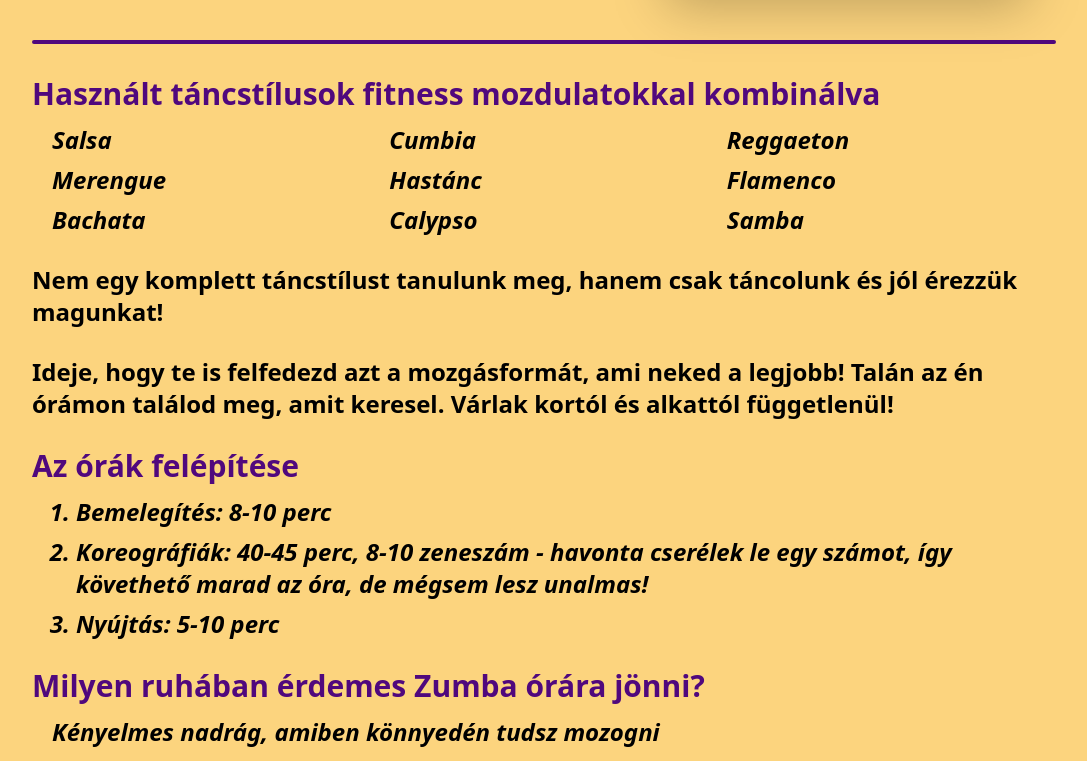
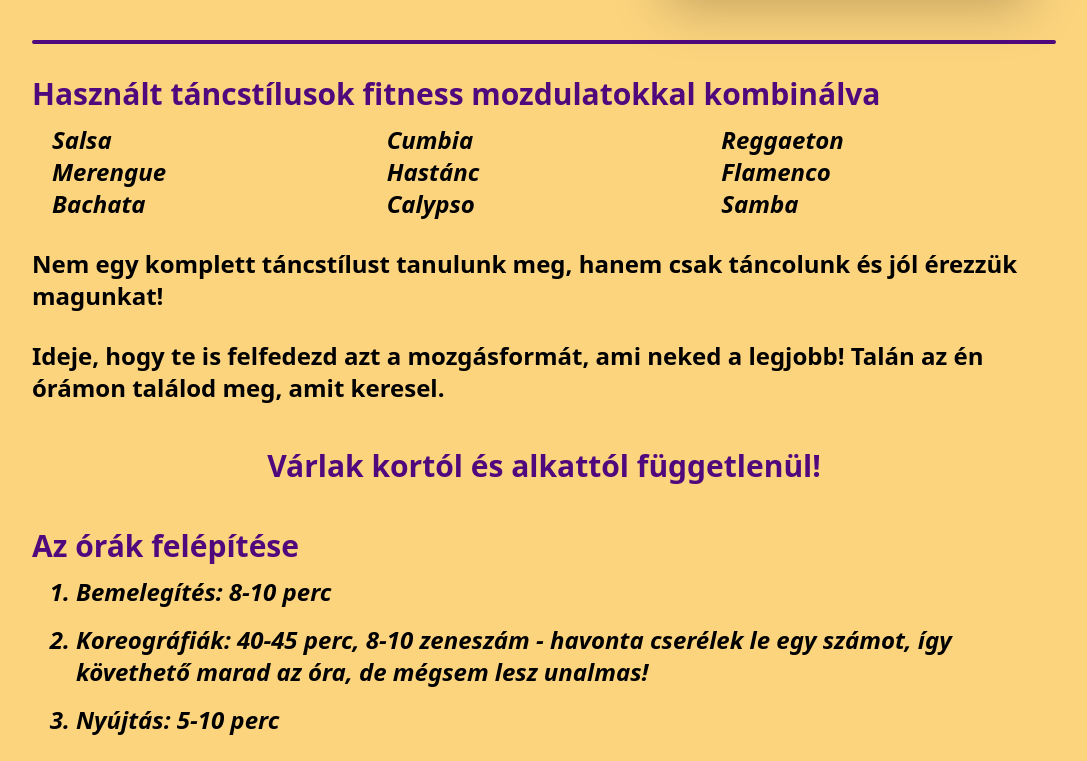
Before and after one commit to Venecaat/Mona-Moon, a React (Vite) app in the folder Frontend/: page /szolgaltatasok/zumba-orak in a window 1280 px wide. Shown: the part 400-1161 px from the top of the page, without its empty margins (96-1183 px from the left). Built offline with nearby package versions, Linux system fonts and the light colour scheme.

Commit message:
Frontend: Styling UL and OL paragraphs

```diff
--- a/Frontend/src/components/OLParagraph.jsx
+++ b/Frontend/src/components/OLParagraph.jsx
@@ -2,9 +2,10 @@
 
 export const OLParagraph = ({ title, children }) => {
     return (
-        <div className="px-4 xl:px-0">
-            <h2 className="text-primary font-bold text-3xl">{ title }</h2>
-            <ol className="italic grid grid-cols-1 gap-2 mt-3 md:ml-11 md:list-decimal">
+        <div className="md:px-4 xl:px-0">
+            <h2 className="px-4 md:px-0 text-primary font-bold text-3xl">{ title }</h2>
+            <ol className="italic grid grid-cols-1 md:gap-4 mt-3 md:ml-11 md:list-decimal md:[&>*]:py-0 [&>*]:py-4 [&>*]:px-4
+                    md:[&>*]:px-0 [&>*:nth-child(even)]:bg-base-200 md:[&>*:nth-child(even)]:bg-base-100">
                 { children }
             </ol>
         </div>
--- a/Frontend/src/components/ULParagraph.jsx
+++ b/Frontend/src/components/ULParagraph.jsx
@@ -2,9 +2,10 @@
 
 export const ULParagraph = ({ title, extraClasses, children, gap }) => {
     return (
-        <div className="px-4 xl:px-0">
-            <h2 className="text-primary font-bold text-3xl">{ title }</h2>
-            <ul className={"italic grid grid-cols-1 gap-"+ gap + " mt-3 md:ml-5 " + extraClasses}>
+        <div className="md:px-4 xl:px-0">
+            <h2 className="px-4 md:px-0 text-primary font-bold text-3xl">{ title }</h2>
+            <ul className={"italic grid grid-cols-1 md:gap-"+ gap + " mt-3 md:ml-5 md:[&>*]:py-0 [&>*]:py-4 [&>*]:px-4 md:[&>*]:px-0 " +
+                "[&>*:nth-child(even)]:bg-base-200 md:[&>*:nth-child(even)]:bg-base-100 " + extraClasses}>
                 { children }
             </ul>
         </div>
@@ -13,7 +14,7 @@
 
 ULParagraph.defaultProps = {
     extraClasses: "",
-    gap: 2
+    gap: 4
 }
 
 ULParagraph.propTypes = {
--- a/Frontend/src/routes/services/bellydance-zumba/ZumbaLesson.jsx
+++ b/Frontend/src/routes/services/bellydance-zumba/ZumbaLesson.jsx
@@ -2,6 +2,7 @@
 import { WarningBox } from "../../../components/WarningBox.jsx";
 import { WarningBoxElement } from "../../../components/WarningBoxElement.jsx";
 import { NormalParagraph } from "../../../components/NormalParagraph.jsx";
+import { HighlightedParagraph } from "../../../components/HighlightedParagraph.jsx";
 import { ServiceHeader } from "../../../components/ServiceHeader.jsx";
 import { OLParagraph } from "../../../components/OLParagraph.jsx";
 import { ULParagraph } from "../../../components/ULParagraph.jsx";
@@ -14,7 +15,7 @@
                            imgAlt="Zumba órák" />
             <HeaderDividerLine />
             <div className="grid grid-cols-1 mb-6 text-center md:text-left text-2xl gap-7">
-                <ULParagraph title="Használt táncstílusok fitness mozdulatokkal kombinálva" extraClasses="md:grid-cols-3">
+                <ULParagraph title="Használt táncstílusok fitness mozdulatokkal kombinálva" gap={2} extraClasses="md:grid-cols-3">
                     <li>Salsa</li>
                     <li>Cumbia</li>
                     <li>Reggaeton</li>
@@ -28,7 +29,8 @@
                 <NormalParagraph text="Nem egy komplett táncstílust tanulunk meg, hanem csak táncolunk és jól érezzük magunkat!"
                                  extraClasses="font-bold" />
                 <NormalParagraph text="Ideje, hogy te is felfedezd azt a mozgásformát, ami neked a legjobb!
-                    Talán az én órámon találod meg, amit keresel. Várlak kortól és alkattól függetlenül!" />
+                    Talán az én órámon találod meg, amit keresel." />
+                <HighlightedParagraph text="Várlak kortól és alkattól függetlenül!" />
                 <OLParagraph title="Az órák felépítése">
                     <li>Bemelegítés: 8-10 perc</li>
                     <li>Koreográfiák: 40-45 perc, 8-10 zeneszám - havonta cserélek le egy számot, így követhető marad az óra, de mégsem lesz unalmas!</li>
--- a/Frontend/src/routes/services/fullmoon-mp/CaesareanSection.jsx
+++ b/Frontend/src/routes/services/fullmoon-mp/CaesareanSection.jsx
@@ -20,7 +20,7 @@
                     nem erre készültél, vagy nem tudod hova tenni az eseményeket, úgy érzed nehezen lépsz tovább,
                     akkor ez a lehetőség érdekes lehet számodra."
                                  extraClasses="font-bold" />
-                <ULParagraph title="Ismerősek az ilyen és ehhez hasonló mondatok?" gap="4" extraClasses="font-bold">
+                <ULParagraph title="Ismerősek az ilyen és ehhez hasonló mondatok?" extraClasses="font-bold">
                     <li>Örülj, hogy egészségesek vagytok!</li>
                     <li>Mi értelme ezzel ennyit foglalkozni?</li>
                     <li>A lényeg, hogy túl vagytok rajta, nem?</li>
--- a/Frontend/src/routes/services/fullmoon-mp/Childcare.jsx
+++ b/Frontend/src/routes/services/fullmoon-mp/Childcare.jsx
@@ -94,7 +94,7 @@
                         </li>
                     </ol>
                 </div>
-                <ULParagraph title="Kinek jöhet jól a gyermekágyas segítő?" gap="5">
+                <ULParagraph title="Kinek jöhet jól a gyermekágyas segítő?">
                     <li>
                         Minden gyermekágyas anyának és apának is jól jön a kompetenciáiban való megerősítés,
                         a biológiai norma támogatása, sok dicséret, meghallgatás, a félelmek, kételyek oldása és persze a praktikus segítség
--- a/Frontend/src/routes/services/fullmoon-mp/DoulaSupport.jsx
+++ b/Frontend/src/routes/services/fullmoon-mp/DoulaSupport.jsx
@@ -30,7 +30,7 @@
                     gyermekágy fontos témaköreit. De akár egy-egy téged foglalkoztató konkrét kérdéssel is
                     megkereshetsz 1-2 konzultáció erejéig. Minden opció jó, és teljesen rendben van,
                     úgy fog történni, ahogy te szeretnéd!" />
-                <ULParagraph title="A teljesség igénye nélkül témakörök, amikről pl. beszélgethetünk:" gap="4">
+                <ULParagraph title="A teljesség igénye nélkül témakörök, amikről pl. beszélgethetünk:">
                     <li>A várandósság testi-lelki változásai</li>
                     <li>Sport várandósan és a szülés után</li>
                     <li>Az élettani vajúdás és szülés szakaszai, testi-lelki állomásai</li>
```
